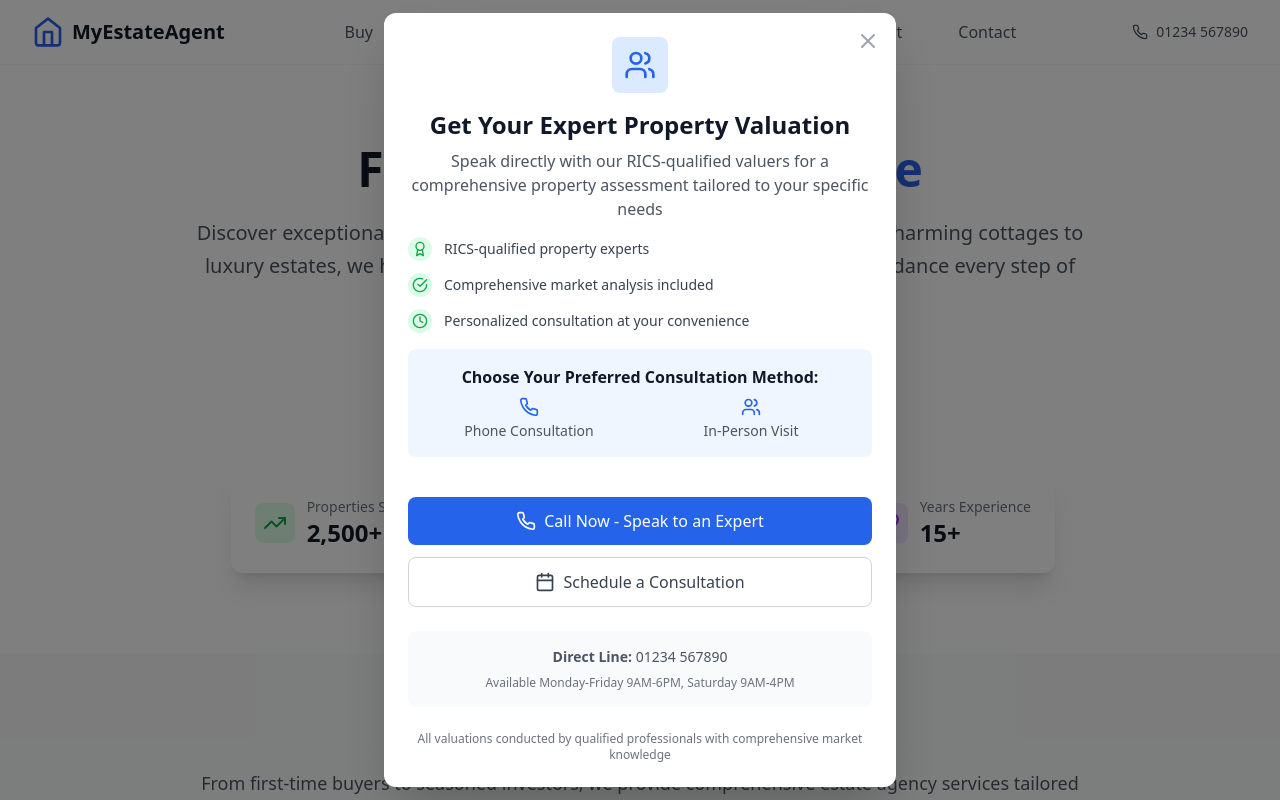
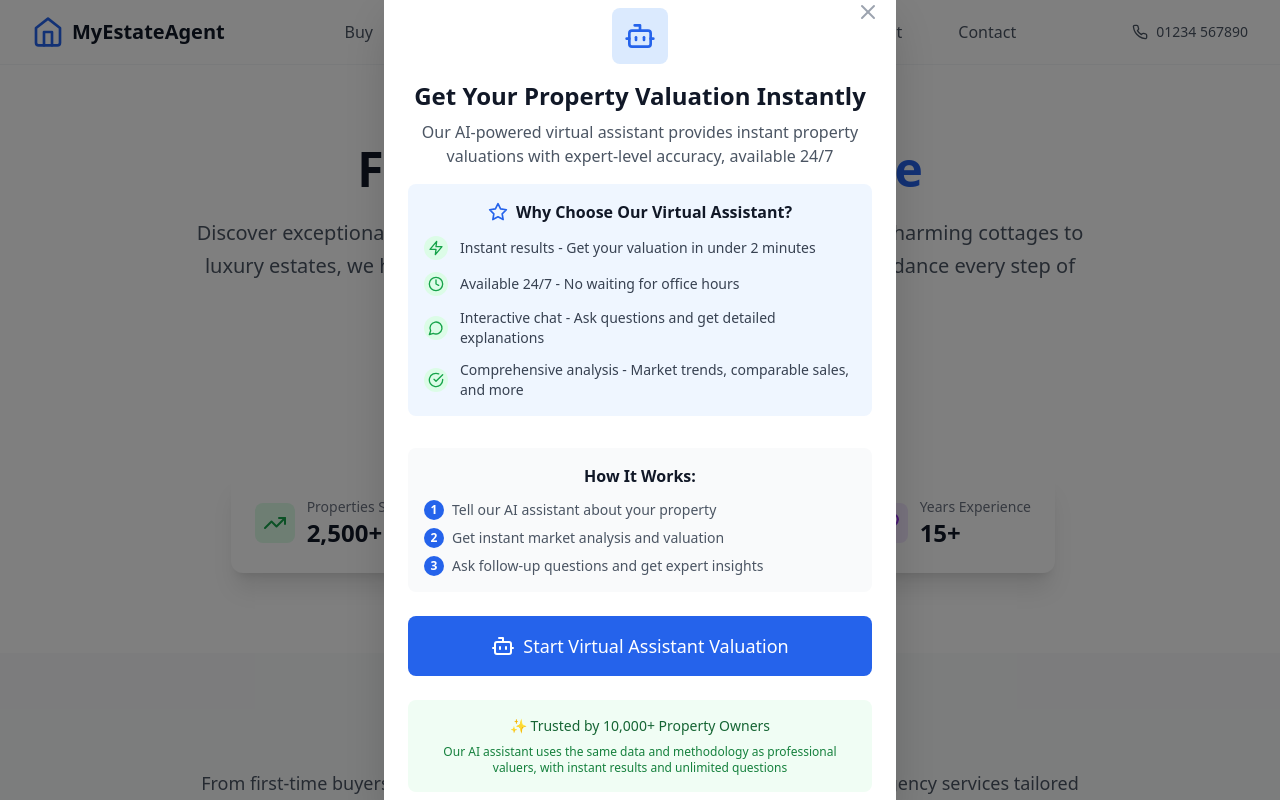
Before and after one commit to BrandonSpencerSmith/MyEstateAgent_V2, a React (Vite) app: page / in a window 1280 px wide. Both pictures are taken after a click on the button "Book Free Valuation". Shown: the top 800 px of the page. Built offline with nearby package versions, Linux system fonts and the light colour scheme.

Commit message:
Redesign popup to focus only on virtual assistant

```diff
--- a/src/App.tsx
+++ b/src/App.tsx
@@ -14,7 +14,7 @@ import { Home, Key, Users, Phone, Mail, MapPin, Search, Heart, TrendingUp } from
 
 function App() {
   const [currentPage, setCurrentPage] = React.useState<'home' | 'about' | 'buy' | 'sell' | 'rent' | 'landlord' | 'services' | 'privacy' | 'terms' | 'cookies'>('home');
-  const { isPopupOpen, openPopup, closePopup, handleCallNow, handleBookConsultation } = useValuationPopup();
+  const { isPopupOpen, openPopup, closePopup, handleUseVirtualAssistant } = useValuationPopup();
 
   // Scroll to top when navigating to a new page
   React.useEffect(() => {
@@ -404,8 +404,7 @@ function App() {
       <ValuationPopup
         isOpen={isPopupOpen}
         onClose={closePopup}
-        onCallNow={handleCallNow}
-        onBookConsultation={handleBookConsultation}
+        onUseVirtualAssistant={handleUseVirtualAssistant}
       />
     </div>
   );
--- a/src/components/Landlord.tsx
+++ b/src/components/Landlord.tsx
@@ -9,7 +9,7 @@ interface LandlordProps {
 
 function Landlord({ onBack }: LandlordProps) {
   const [openFaq, setOpenFaq] = useState<number | null>(null);
-  const { isPopupOpen, openPopup, closePopup, handleCallNow, handleBookConsultation } = useValuationPopup();
+  const { isPopupOpen, openPopup, closePopup, handleUseVirtualAssistant } = useValuationPopup();
 
   const toggleFaq = (index: number) => {
     setOpenFaq(openFaq === index ? null : index);
@@ -616,8 +616,7 @@ function Landlord({ onBack }: LandlordProps) {
       <ValuationPopup
         isOpen={isPopupOpen}
         onClose={closePopup}
-        onCallNow={handleCallNow}
-        onBookConsultation={handleBookConsultation}
+        onUseVirtualAssistant={handleUseVirtualAssistant}
       />
     </div>
   );
--- a/src/components/Sell.tsx
+++ b/src/components/Sell.tsx
@@ -8,7 +8,7 @@ interface SellProps {
 }
 
 function Sell({ onBack }: SellProps) {
-  const { isPopupOpen, openPopup, closePopup, handleCallNow, handleBookConsultation } = useValuationPopup();
+  const { isPopupOpen, openPopup, closePopup, handleUseVirtualAssistant } = useValuationPopup();
 
   return (
     <div className="min-h-screen bg-white">
@@ -571,8 +571,7 @@ function Sell({ onBack }: SellProps) {
       <ValuationPopup
         isOpen={isPopupOpen}
         onClose={closePopup}
-        onCallNow={handleCallNow}
-        onBookConsultation={handleBookConsultation}
+        onUseVirtualAssistant={handleUseVirtualAssistant}
       />
     </div>
   );
--- a/src/components/Services.tsx
+++ b/src/components/Services.tsx
@@ -9,7 +9,7 @@ interface ServicesProps {
 }
 
 function Services({ onBack, onNavigate }: ServicesProps) {
-  const { isPopupOpen, openPopup, closePopup, handleCallNow, handleBookConsultation } = useValuationPopup();
+  const { isPopupOpen, openPopup, closePopup, handleUseVirtualAssistant } = useValuationPopup();
 
   return (
     <div className="min-h-screen bg-white">
@@ -426,8 +426,7 @@ function Services({ onBack, onNavigate }: ServicesProps) {
       <ValuationPopup
         isOpen={isPopupOpen}
         onClose={closePopup}
-        onCallNow={handleCallNow}
-        onBookConsultation={handleBookConsultation}
+        onUseVirtualAssistant={handleUseVirtualAssistant}
       />
     </div>
   );
--- a/src/components/ValuationPopup.tsx
+++ b/src/components/ValuationPopup.tsx
@@ -1,14 +1,13 @@
 import React from 'react';
-import { X, Phone, Calendar, Users, Award, Clock, CheckCircle } from 'lucide-react';
+import { X, Bot, Zap, Clock, MessageCircle, Star, CheckCircle } from 'lucide-react';
 
 interface ValuationPopupProps {
   isOpen: boolean;
   onClose: () => void;
-  onBookConsultation: () => void;
-  onCallNow: () => void;
+  onUseVirtualAssistant: () => void;
 }
 
-function ValuationPopup({ isOpen, onClose, onBookConsultation, onCallNow }: ValuationPopupProps) {
+function ValuationPopup({ isOpen, onClose, onUseVirtualAssistant }: ValuationPopupProps) {
   if (!isOpen) return null;
 
   return (
@@ -26,93 +25,95 @@ function ValuationPopup({ isOpen, onClose, onBookConsultation, onCallNow }: Valu
         {/* Header */}
         <div className="p-6 pb-4 text-center">
           <div className="bg-blue-100 p-3 rounded-lg w-fit mx-auto mb-4">
-            <Users className="h-8 w-8 text-blue-600" />
+            <Bot className="h-8 w-8 text-blue-600" />
           </div>
           <h2 className="text-2xl font-bold text-gray-900 mb-2">
-            Get Your Expert Property Valuation
+            Get Your Property Valuation Instantly
           </h2>
           <p className="text-gray-600">
-            Speak directly with our RICS-qualified valuers for a comprehensive property assessment tailored to your specific needs
+            Our AI-powered virtual assistant provides instant property valuations with expert-level accuracy, available 24/7
           </p>
         </div>
 
-        {/* Expert Benefits */}
+        {/* Virtual Assistant Benefits */}
         <div className="px-6 pb-4">
+          <div className="bg-blue-50 p-4 rounded-lg mb-4">
+            <h3 className="font-semibold text-gray-900 mb-3 text-center flex items-center justify-center space-x-2">
+              <Star className="h-5 w-5 text-blue-600" />
+              <span>Why Choose Our Virtual Assistant?</span>
+            </h3>
             <div className="space-y-3">
               <div className="flex items-center space-x-3">
                 <div className="bg-green-100 p-1 rounded-full">
-                <Award className="h-4 w-4 text-green-600" />
+                  <Zap className="h-4 w-4 text-green-600" />
                 </div>
-              <span className="text-sm text-gray-700">RICS-qualified property experts</span>
+                <span className="text-sm text-gray-700">Instant results - Get your valuation in under 2 minutes</span>
+              </div>
+              <div className="flex items-center space-x-3">
+                <div className="bg-green-100 p-1 rounded-full">
+                  <Clock className="h-4 w-4 text-green-600" />
+                </div>
+                <span className="text-sm text-gray-700">Available 24/7 - No waiting for office hours</span>
+              </div>
+              <div className="flex items-center space-x-3">
+                <div className="bg-green-100 p-1 rounded-full">
+                  <MessageCircle className="h-4 w-4 text-green-600" />
+                </div>
+                <span className="text-sm text-gray-700">Interactive chat - Ask questions and get detailed explanations</span>
               </div>
               <div className="flex items-center space-x-3">
                 <div className="bg-green-100 p-1 rounded-full">
                   <CheckCircle className="h-4 w-4 text-green-600" />
                 </div>
-              <span className="text-sm text-gray-700">Comprehensive market analysis included</span>
-            </div>
-            <div className="flex items-center space-x-3">
-              <div className="bg-green-100 p-1 rounded-full">
-                <Clock className="h-4 w-4 text-green-600" />
-              </div>
-              <span className="text-sm text-gray-700">Personalized consultation at your convenience</span>
-            </div>
-          </div>
-        </div>
-
-        {/* Consultation Options */}
-        <div className="px-6 pb-4">
-          <div className="bg-blue-50 p-4 rounded-lg mb-4">
-            <h3 className="font-semibold text-gray-900 mb-2 text-center">Choose Your Preferred Consultation Method:</h3>
-            <div className="grid grid-cols-2 gap-3 text-sm text-gray-600">
-              <div className="text-center">
-                <Phone className="h-5 w-5 mx-auto mb-1 text-blue-600" />
-                <span>Phone Consultation</span>
-              </div>
-              <div className="text-center">
-                <Users className="h-5 w-5 mx-auto mb-1 text-blue-600" />
-                <span>In-Person Visit</span>
+                <span className="text-sm text-gray-700">Comprehensive analysis - Market trends, comparable sales, and more</span>
               </div>
             </div>
           </div>
         </div>
 
-        {/* Action Buttons */}
-        <div className="p-6 pt-2 space-y-3">
+        {/* How It Works */}
+        <div className="px-6 pb-4">
+          <div className="bg-gray-50 p-4 rounded-lg">
+            <h3 className="font-semibold text-gray-900 mb-3 text-center">How It Works:</h3>
+            <div className="space-y-2 text-sm text-gray-600">
+              <div className="flex items-center space-x-2">
+                <div className="bg-blue-600 text-white rounded-full w-5 h-5 flex items-center justify-center text-xs font-bold">1</div>
+                <span>Tell our AI assistant about your property</span>
+              </div>
+              <div className="flex items-center space-x-2">
+                <div className="bg-blue-600 text-white rounded-full w-5 h-5 flex items-center justify-center text-xs font-bold">2</div>
+                <span>Get instant market analysis and valuation</span>
+              </div>
+              <div className="flex items-center space-x-2">
+                <div className="bg-blue-600 text-white rounded-full w-5 h-5 flex items-center justify-center text-xs font-bold">3</div>
+                <span>Ask follow-up questions and get expert insights</span>
+              </div>
+            </div>
+          </div>
+        </div>
+
+        {/* Action Button */}
+        <div className="p-6 pt-2">
           <button
-            onClick={onCallNow}
-            className="w-full bg-blue-600 text-white px-6 py-3 rounded-lg hover:bg-blue-700 transition-colors font-medium flex items-center justify-center space-x-2"
+            onClick={onUseVirtualAssistant}
+            className="w-full bg-blue-600 text-white px-6 py-4 rounded-lg hover:bg-blue-700 transition-colors font-medium text-lg flex items-center justify-center space-x-2"
           >
-            <Phone className="h-5 w-5" />
-            <span>Call Now - Speak to an Expert</span>
-          </button>
-
-          <button
-            onClick={onBookConsultation}
-            className="w-full border border-gray-300 text-gray-700 px-6 py-3 rounded-lg hover:border-gray-400 hover:bg-gray-50 transition-colors font-medium flex items-center justify-center space-x-2"
-          >
-            <Calendar className="h-5 w-5" />
-            <span>Schedule a Consultation</span>
+            <Bot className="h-6 w-6" />
+            <span>Start Virtual Assistant Valuation</span>
           </button>
         </div>
 
-        {/* Contact Information */}
+        {/* Trust Indicators */}
         <div className="px-6 pb-6">
-          <div className="bg-gray-50 p-4 rounded-lg text-center">
-            <p className="text-sm text-gray-600 mb-2">
-              <strong>Direct Line:</strong> 01234 567890
+          <div className="bg-green-50 p-4 rounded-lg text-center">
+            <p className="text-sm text-green-800 font-medium mb-2">
+              ✨ Trusted by 10,000+ Property Owners
             </p>
-            <p className="text-xs text-gray-500">
-              Available Monday-Friday 9AM-6PM, Saturday 9AM-4PM
+            <p className="text-xs text-green-700">
+              Our AI assistant uses the same data and methodology as professional valuers,
+              with instant results and unlimited questions
             </p>
           </div>
-        </div>
-
-        {/* Footer */}
-        <div className="px-6 pb-6">
-          <p className="text-xs text-gray-500 text-center">
-            All valuations conducted by qualified professionals with comprehensive market knowledge
-          </p>
         </div>
       </div>
     </div>
--- a/src/hooks/useValuationPopup.ts
+++ b/src/hooks/useValuationPopup.ts
@@ -9,7 +9,7 @@ export function useValuationPopup() {
     if (typeof window !== 'undefined' && (window as any).gtag) {
       (window as any).gtag('event', 'valuation_popup_opened', {
         event_category: 'engagement',
-        event_label: 'expert_consultation'
+        event_label: 'virtual_assistant_promotion'
       });
     }
   };
@@ -18,32 +18,18 @@ export function useValuationPopup() {
     setIsPopupOpen(false);
   };
 
-  const handleCallNow = () => {
+  const handleUseVirtualAssistant = () => {
     // Analytics tracking
     if (typeof window !== 'undefined' && (window as any).gtag) {
-      (window as any).gtag('event', 'call_now_selected', {
+      (window as any).gtag('event', 'virtual_assistant_selected', {
         event_category: 'conversion',
-        event_label: 'phone_consultation'
+        event_label: 'ai_valuation_started'
       });
     }
 
-    // Initiate phone call
-    window.location.href = 'tel:+441234567890';
-    closePopup();
-  };
-
-  const handleBookConsultation = () => {
-    // Analytics tracking
-    if (typeof window !== 'undefined' && (window as any).gtag) {
-      (window as any).gtag('event', 'consultation_booking_selected', {
-        event_category: 'conversion',
-        event_label: 'scheduled_consultation'
-      });
-    }
-
-    // Here you would integrate with your booking system
-    console.log('Opening consultation booking system...');
-    alert('Thank you for your interest! Our team will contact you within 2 hours to schedule your consultation. Call us directly at 01234 567890 for immediate assistance.');
+    // Here you would integrate with your virtual assistant/chatbot
+    console.log('Starting virtual assistant valuation...');
+    alert('🤖 Virtual Assistant Starting!\n\nOur AI-powered valuation assistant will now help you get an instant property valuation. You\'ll be able to ask questions and get detailed market insights in real-time!');
     closePopup();
   };
 
@@ -51,7 +37,6 @@ export function useValuationPopup() {
     isPopupOpen,
     openPopup,
     closePopup,
-    handleCallNow,
-    handleBookConsultation
+    handleUseVirtualAssistant
   };
 }
```
Lines whose indentation alone changed are shown as unchanged.
